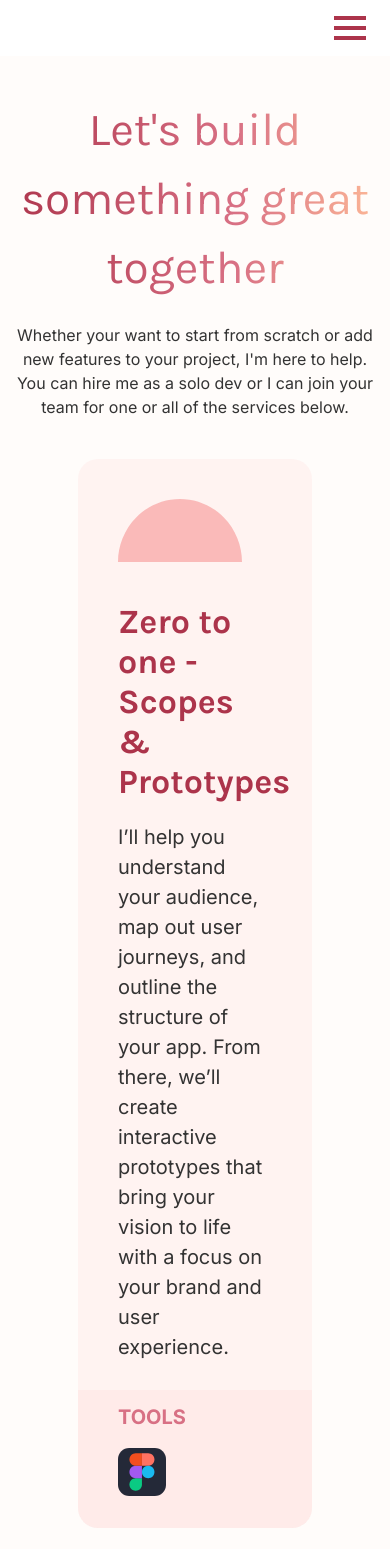
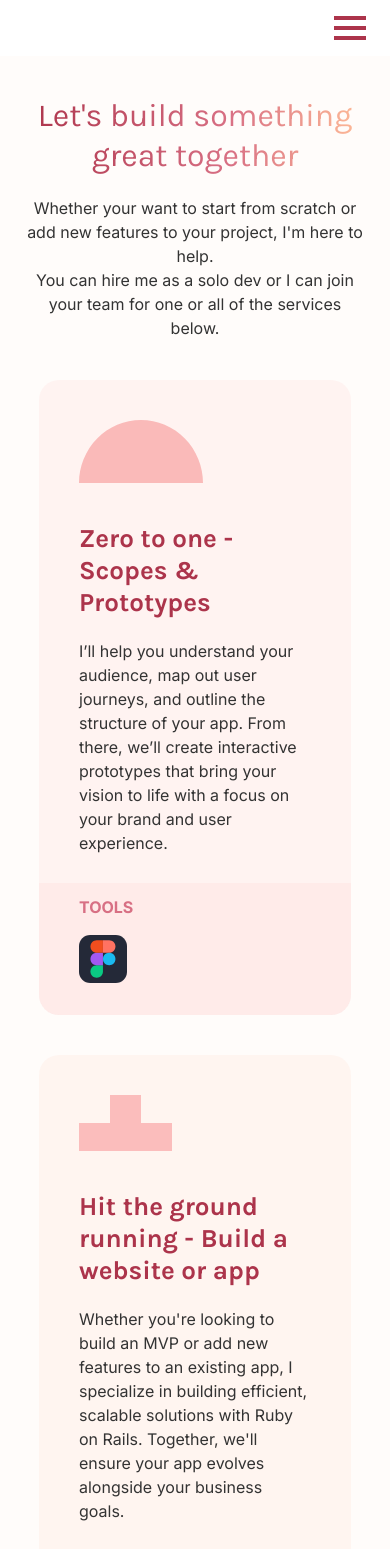
Before and after one commit to Inesalvergne/portfolio-nuxtjs, a Nuxt app: page /services in a window 390 px wide. Shown: the top 1549 px of the page. Built offline with nearby package versions, Linux system fonts and the light colour scheme.

Commit message:
fix responsiveness

```diff
--- a/assets/main.scss
+++ b/assets/main.scss
@@ -7,65 +7,117 @@
 
 @layer base {
   body {
-    @apply bg-light-peach;
+    @apply
+    bg-light-peach;
   }
 
   h1 {
-    @apply text-[46px] font-title text-gradient mx-auto mb-5;
+    @apply
+      text-[32px] tablet:text-[38px] desktop:text-[46px]
+      leading-10 tablet:leading-normal
+      font-title
+      text-gradient
+      mx-auto
+      mb-5;
   }
 
   p {
-    @apply text-black font-body;
+    @apply
+      text-black
+      font-body;
   }
 }
 
 @layer components {
   .text-gradient {
-    @apply bg-gradient bg-clip-text text-transparent w-fit;
+    @apply
+      bg-gradient
+      bg-clip-text
+      text-transparent
+      w-fit;
   }
 
   .btn-primary {
-    @apply bg-brick text-white py-2 px-4 rounded-sm inline-block hover:shadow-lg;
+    @apply
+      bg-brick
+      text-white
+      py-2 px-4
+      rounded-sm
+      inline-block
+      hover:shadow-lg;
   }
 
   .tag {
-    @apply border border-brick rounded-lg py-1 px-2 w-fit text-brick flex items-center gap-2;
+    @apply
+      flex items-center gap-2
+      border border-brick
+      text-brick
+      rounded-lg
+      py-1 px-2
+      w-fit;
   }
 
   .homepage-title {
-    @apply text-[62px] font-title font-bold text-brick;
+    @apply
+      text-[62px]
+      font-title
+      font-bold
+      text-brick;
   }
 
   .page-header {
-    @apply text-center my-10;
+    @apply
+      text-center
+      px-6
+      my-10;
   }
 
   .card-service {
-    @apply w-3/5 mx-auto rounded-lg mb-10;
+    @apply
+      w-4/5 desktop:w-3/5
+      mx-auto mb-10
+      rounded-lg;
 
     .content {
-      @apply px-10 pt-10 pb-5;
+      @apply
+        px-10 pt-10 pb-5;
     }
 
     h2 {
-      @apply text-[34px] leading-10 font-bold font-title text-brick mb-5;
+      @apply
+        text-[26px] tablet:text-[30px] desktop:text-[34px]
+        leading-8 desktop:leading-10
+        font-bold
+        font-title
+        text-brick
+        mb-5;
     }
 
     p {
-      @apply mb-2 text-[20px];
+      @apply
+        text-[16px] tablet:text-[18px] desktop:text-[20px]
+        mb-2;
     }
 
-    .shape { @apply mb-10;}
+    .shape { @apply mb-10; }
 
     .tools-container {
-      @apply mix-blend-darken px-10 py-3 rounded-b-lg;
+      @apply
+        mix-blend-darken
+        px-10 py-3
+        rounded-b-lg;
 
       p {
-        @apply text-pink font-bold mb-4;
+        @apply
+          text-pink
+          font-bold
+          mb-4;
       }
 
       .tools-list {
-        @apply flex flex-wrap items-center gap-x-5 mb-5;
+        @apply
+          flex flex-wrap items-center gap-x-5 gap-y-3
+          mb-5;
       }
     }
   }
--- a/components/icons/Burger.vue
+++ b/components/icons/Burger.vue
@@ -8,7 +8,7 @@
 
 <script>
 export default {
-  name: 'burgerShape',
+  name: 'burgerIcon',
   props: {
     showMenu: {
       type: Boolean,
```
